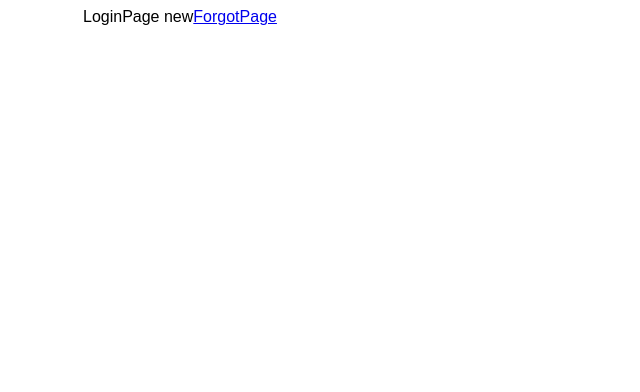
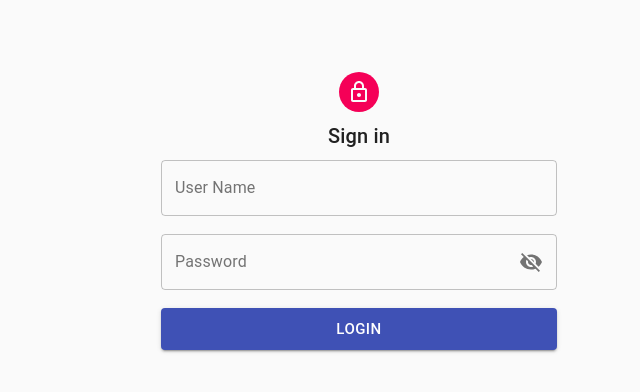
Before and after one commit to sivaguruds/care-project, a React (Create React App) app: page / in a window 1280 px wide. Shown: the top 392 px of the page, without its empty margins (281-921 px from the left). Built offline with nearby package versions, Linux system fonts and the light colour scheme; a web font is replaced by a local one.

Commit message:
form validaton and form design completed

```diff
--- a/package.json
+++ b/package.json
@@ -8,9 +8,11 @@
     "@testing-library/jest-dom": "^5.11.9",
     "@testing-library/react": "^11.2.5",
     "@testing-library/user-event": "^12.8.3",
+    "lodash": "^4.17.21",
     "node-sass": "^5.0.0",
     "react": "^17.0.1",
     "react-dom": "^17.0.1",
+    "react-hook-form": "^6.15.5",
     "react-router-dom": "^5.2.0",
     "react-scripts": "4.0.3",
     "web-vitals": "^1.1.1"
--- a/src/layouts/loginLayout.jsx
+++ b/src/layouts/loginLayout.jsx
@@ -1,11 +1,26 @@
 import React from 'react';
+import CssBaseline from '@material-ui/core/CssBaseline';
 import Container from '@material-ui/core/Container';
+import { makeStyles } from '@material-ui/core/styles';
+
+const useStyles = makeStyles((theme) =>({
+    paper: {
+        marginTop: theme.spacing(8),
+        display: 'flex',
+        flexDirection: 'column',
+        alignItems: 'center',
+    }
+}));
 
 const LoginLayout = (props) => {
+    const classes = useStyles();
     return (
         <div className="login-page">
-            <Container maxWidth="sm">
-                {props.children}
+             <Container component="main" maxWidth="xs">
+             <CssBaseline />
+                    <div className={classes.paper}>
+                        {props.children}
+                    </div>
             </Container>
         </div>
     );
--- a/src/pages/loginPage.jsx
+++ b/src/pages/loginPage.jsx
@@ -1,11 +1,136 @@
-import React from 'react';
-import { Link } from 'react-router-dom';
+import React,  {useState} from 'react';
+import _ from "lodash/fp";
+import { useForm } from "react-hook-form";
+import { makeStyles } from '@material-ui/core/styles';
+import LockOutlinedIcon from '@material-ui/icons/LockOutlined';
+import {
+        Typography,
+        Avatar,
+        FormControl,
+        FormHelperText,
+        InputLabel,
+        OutlinedInput,
+        InputAdornment,
+        IconButton,
+        Button
+    }
+from '@material-ui/core';
+import Visibility from '@material-ui/icons/Visibility';
+import VisibilityOff from '@material-ui/icons/VisibilityOff';
+
+const loginStyle = makeStyles((theme) => ({
+    avatar: {
+        margin: theme.spacing(1),
+        backgroundColor: theme.palette.secondary.main,
+    },
+    form: {
+        width: '100%',
+        marginTop: theme.spacing(1),
+    },
+    loginBlock: {
+        width: '100%',
+        display: 'flex',
+        flexDirection: 'column',
+        alignItems: 'center',
+    },
+    formInput: {
+        marginBottom: '15px'
+    },
+    invalidFeedback: {
+        color: 'red'
+    }
+
+}));
+
+
 
 const LoginPage = () => {
+    // MESSAGES
+    const required = "This field is required";
+    const emailPattern = "Please enter a valid email address.";
+
+    // ERROR COMPONENT
+    const errorMessage = error => {
+        return <div className={classes.invalidFeedback}>{error}</div>;
+    };
+
+    const initialValue = {
+        userName: '',
+        password: '',
+        showPassword: false,
+        rember: '',
+    };
+
+    const classes = loginStyle();
+    const [login, setLogin] = useState (initialValue);
+    const { register, handleSubmit, watch, errors } = useForm();
+
+    // INPUT CHANGE FUNCTIONS
+    const handleInputChange = event => {
+        const {name, value} = event.target;
+        setLogin({ ...login, [name]: value });
+    }
+
+    // SHOW PASSWORD FUNCTIONS
+    const handleClickShowPassword = () => {
+        setLogin({ ...login, showPassword: !login.showPassword});
+    }
+
+    // LOGIN FUNCTIONS
+    const onSubmit = data => {
+        console.log(data);
+    }
+
+
     return (
-        <div>
-            LoginPage new
-            <Link to='/forgotPassword'>ForgotPage</Link>
+        <div className={classes.loginBlock}>
+            <Avatar className={classes.avatar}>
+                <LockOutlinedIcon/>
+            </Avatar>
+            <Typography variant="h6" component="h1">
+                Sign in
+            </Typography>
+            <form className={classes.form} onSubmit={handleSubmit(onSubmit)}>
+
+                {/* USER NAME */}
+                <FormControl variant="outlined" fullWidth className={classes.formInput}>
+                    <InputLabel htmlFor="userName">User Name</InputLabel>
+                    <OutlinedInput type="email" id="userName" name="userName" value={login.userName} label="User Name" onChange={handleInputChange} inputRef={register({required: true, pattern: /^\S+@\S+$/i})} />
+                    <FormHelperText>
+                        {errors.userName &&
+                        errors.userName.type === "required" &&
+                        errorMessage(required)}
+                        {errors.userName &&
+                        errors.userName.type === "pattern" &&
+                        errorMessage(emailPattern)}
+                    </FormHelperText>
+                </FormControl>
+
+                {/* PASSWORD */}
+                <FormControl variant="outlined" fullWidth className={classes.formInput}>
+                    <InputLabel htmlFor="userName">Password</InputLabel>
+                    <OutlinedInput type={login.showPassword ? 'text' : 'password'} id="password" name="password" value={login.password} label="Password" onChange={handleInputChange} endAdornment={
+                        <InputAdornment position="end">
+                            <IconButton
+                            aria-label="toggle password visibility"
+                            onClick={handleClickShowPassword}
+                            edge="end"
+                            >
+                            {login.showPassword ? <Visibility /> : <VisibilityOff />}
+                            </IconButton>
+                        </InputAdornment>
+                    } inputRef={register({required: true})}/>
+                    <FormHelperText>
+                        {errors.password &&
+                        errors.password.type === "required" &&
+                        errorMessage(required)}
+                    </FormHelperText>
+                </FormControl>
+
+                {/* LOGIN BUTTON */}
+                <Button type="submit" variant="contained" size="large" fullWidth color="primary">Login</Button>
+
+            </form>
         </div>
     );
 }
--- a/src/router/index.js
+++ b/src/router/index.js
@@ -7,7 +7,6 @@ import LoginLayout from '../layouts/loginLayout'
 // Pages
 import LoginPage from '../pages/loginPage';
 import ForgotPage from '../pages/forgotPage';
-
 
 
 // ROUTER FUNCTIONS
```
Also changed, not shown: 1 other file (tests, documents, lock files or other folders).
